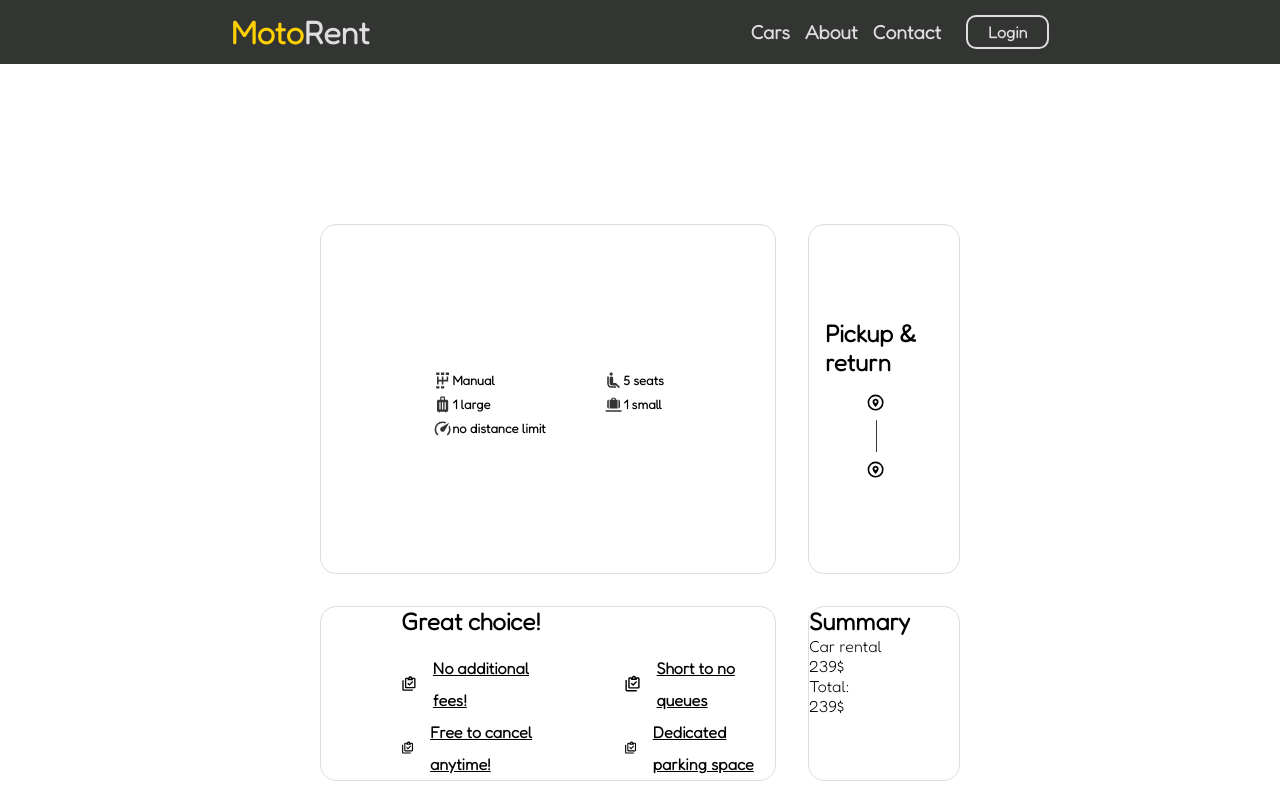
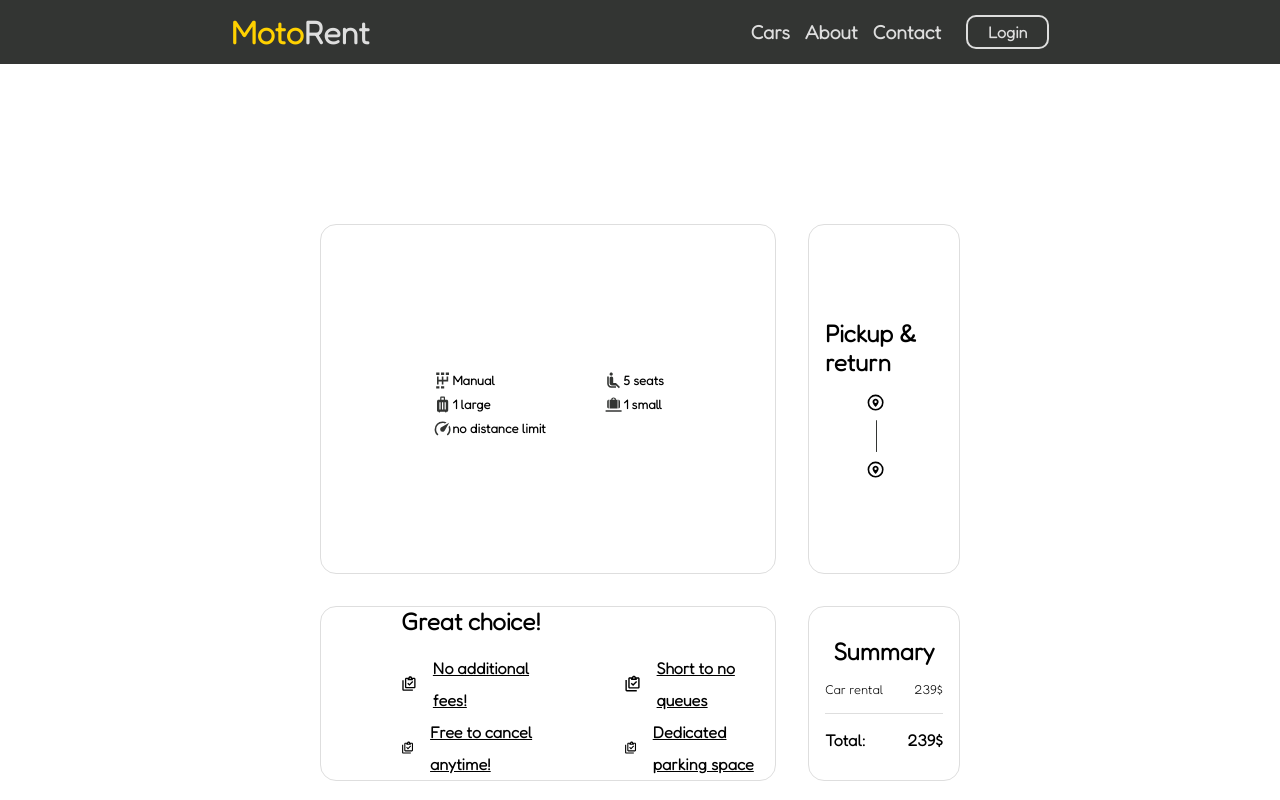
Before and after one commit to jpilch/car-rental, a React (Create React App) app in the folder client/: page /cars/1 in a window 1280 px wide. Shown: the top 800 px of the page. Built offline with nearby package versions, Linux system fonts and the light colour scheme; no server answers.

Commit message:
add styling to offer summary

```diff
--- a/client/src/components/OrderSummary.jsx
+++ b/client/src/components/OfferSummary.jsx
@@ -3,7 +3,7 @@ import React from "react";
 
 const OfferSummary = () => {
     return (
-        <section className="order-summary">
+        <section className="offer-summary">
             <h2>Summary</h2>
             <div className="offer-services">
                 <p>Car rental</p>
--- a/client/src/css/CarDetails.css
+++ b/client/src/css/CarDetails.css
@@ -28,9 +28,3 @@ main#car-details .car-info img {
     max-height: 8rem;
     width: auto;
 }
-
-main#car-details section.order-summary {
-    grid-area: os;
-    border: 1px solid var(--clr-light);
-    border-radius: 1rem;
-}
--- a/client/src/css/OfferSummary.css
+++ b/client/src/css/OfferSummary.css
@@ -0,0 +1,28 @@
+section.offer-summary {
+    grid-area: os;
+    display: flex;
+    flex-direction: column;
+    justify-content: center;
+    align-items: center;
+    padding: 1rem;
+    gap: 1rem;
+    border: 1px solid var(--clr-light);
+    border-radius: 1rem;
+}
+
+section.offer-summary div {
+    width: 100%;
+    display: flex;
+    justify-content: space-between;
+    align-items: center;
+}
+
+section.offer-summary div.offer-services {
+    font-size: 0.8rem;
+    padding-bottom: 1rem;
+    border-bottom: 1px solid var(--clr-light);
+}
+
+section.offer-summary div.total {
+    font-weight: bold;
+}
--- a/client/src/pages/CarDetails.jsx
+++ b/client/src/pages/CarDetails.jsx
@@ -6,14 +6,13 @@ import React from "react";
 import CarInfo from "../components/CarInfo";
 import WhatIsIncluded from "../components/WhatIsIncluded";
 import RentalLocations from "../components/RentalLocations";
-import OfferSummary from "../components/OrderSummary";
+import OfferSummary from "../components/OfferSummary";
 
 const CarDetails = () => {
     const { id } = useParams()
     const [carModel, setCarModel] = useState({})
 
     useEffect(async () => {
-        console.log(`${process.env.REACT_APP_API_URL}/car-models/${id}`)
         const response = await axios.get(
             `${process.env.REACT_APP_API_URL}/car-models/${id}`
         )
```
